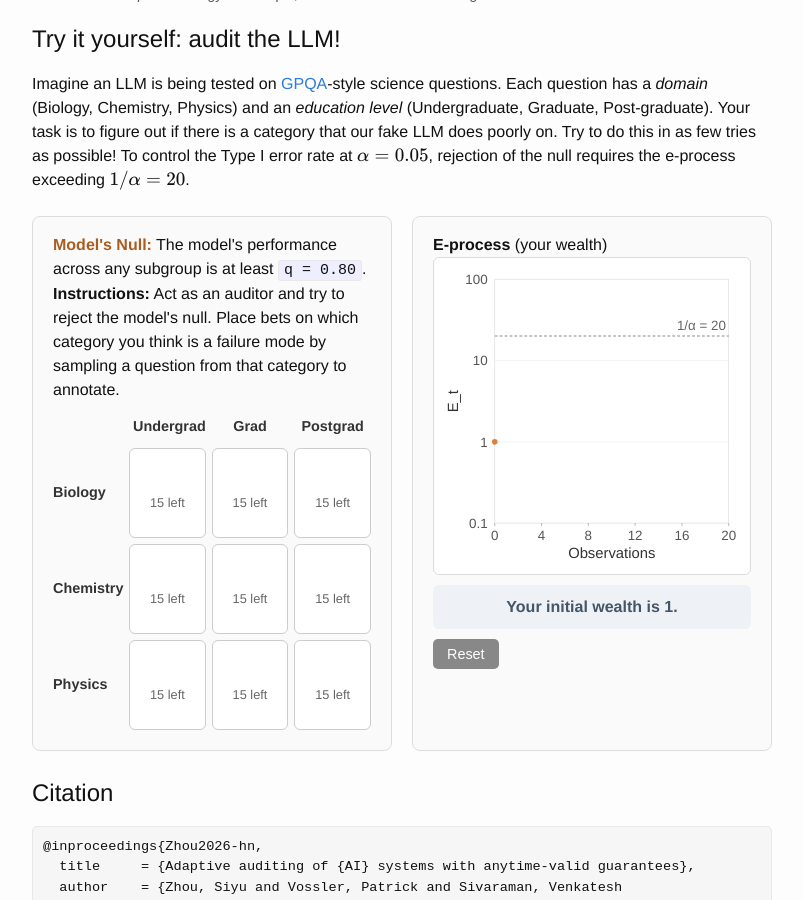
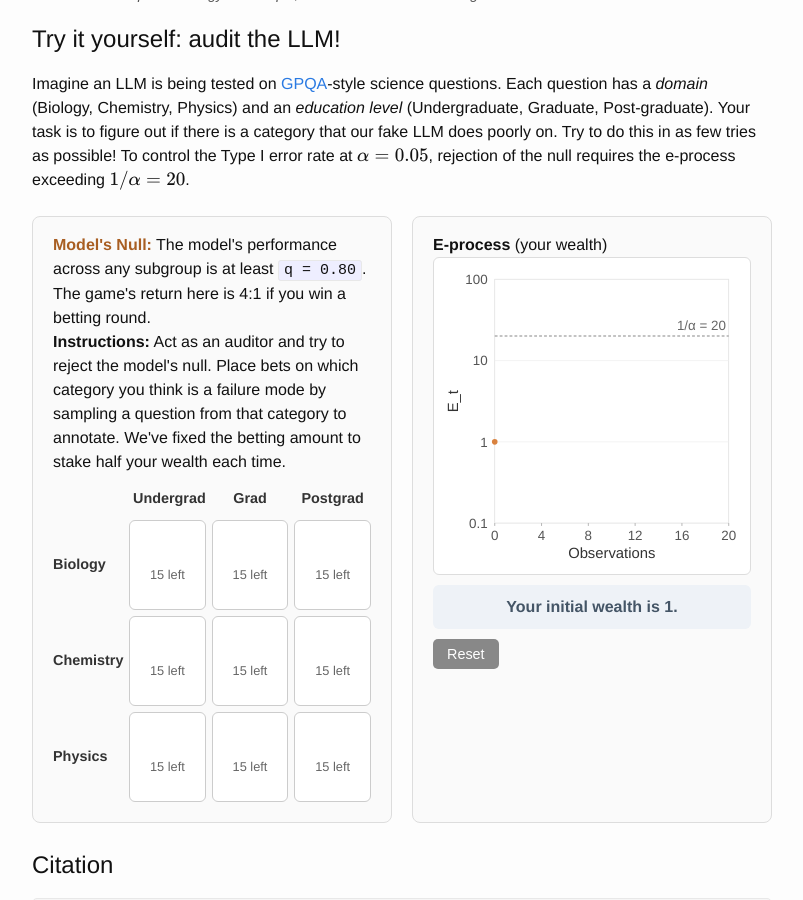
Before and after one commit to jjfeng/jjfeng.github.io, a Jekyll site: the page built from project_adaptive_auditing.html, in a window 1280 px wide and 900 px high, scrolled down 1493 px. Shown: the whole window, without its empty margins (238-1041 px from the left). Built offline with Jekyll 4.4.1, drawn with Linux system fonts in a browser that asks for light colours.

Commit message:
update instructions

```diff
--- a/project_adaptive_auditing.html
+++ b/project_adaptive_auditing.html
@@ -210,8 +210,8 @@
 <div class="demo-box">
   <div class="demo-top">
     <div class="demo-card demo-left">
-      <b class="c-model">Model's Null:</b> The model's performance across any subgroup is at least <code>q = 0.80</code>.
-      <div><b>Instructions:</b> Act as an auditor and try to reject the model's null. Place bets on which category you think is a failure mode by sampling a question from that category to annotate.</div>
+      <b class="c-model">Model's Null:</b> The model's performance across any subgroup is at least <code>q = 0.80</code>. The game's return here is 4:1 if you win a betting round.
+      <div><b>Instructions:</b> Act as an auditor and try to reject the model's null. Place bets on which category you think is a failure mode by sampling a question from that category to annotate. We've fixed the betting amount to stake half your wealth each time.</div>
       <div class="cat-grid" id="catGrid"></div>
     </div>
 
@@ -245,11 +245,12 @@
 (function () {
   // --- Parameters ---------------------------------------------------------
   var Q = 0.80;             // target threshold
-  var Q_ALT = 0.50;         // q - delta
+  var STAKE = 0.50;         // fraction of current wealth bet on "LLM is wrong"
   var ALPHA = 0.05;
   var THRESHOLD = 1 / ALPHA;        // 20
-  var MULT_CORRECT = Q_ALT / Q;     // 0.625
-  var MULT_WRONG = (1 - Q_ALT) / (1 - Q); // 2.5
+  // Fair bet at the null boundary (P(wrong) = 1 - Q): odds Q/(1-Q) = 4:1
+  var MULT_CORRECT = 1 - STAKE;                 // 0.5  (lose the stake)
+  var MULT_WRONG = 1 + STAKE * Q / (1 - Q);     // 3    (win 4x the stake)
 
   // --- Fixed pre-labeled dataset -----------------------------------------
   // Chemistry/Postgrad is the hidden failure mode. Other categories mostly pass.
```
